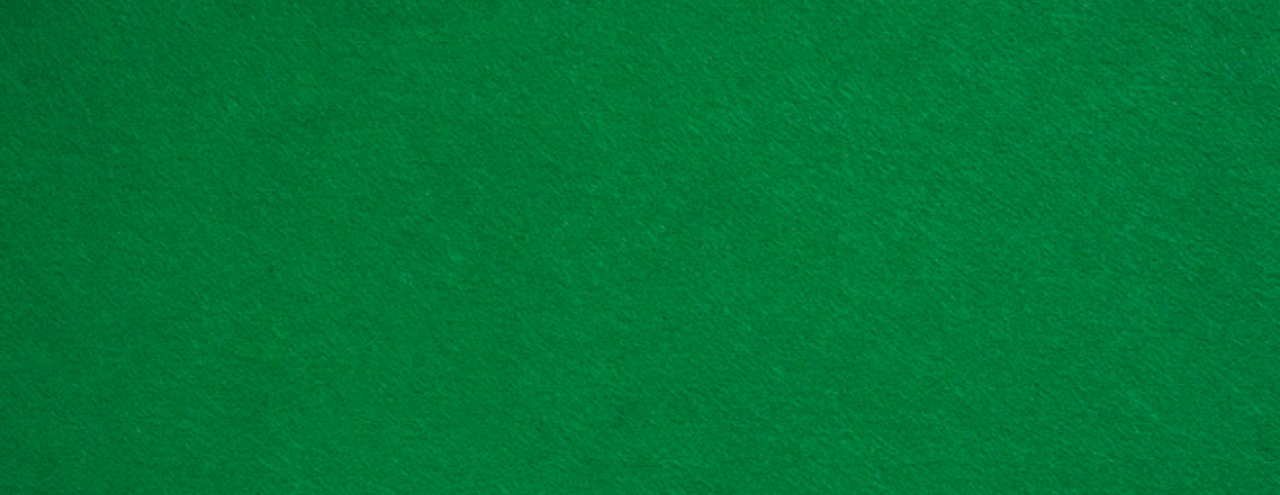
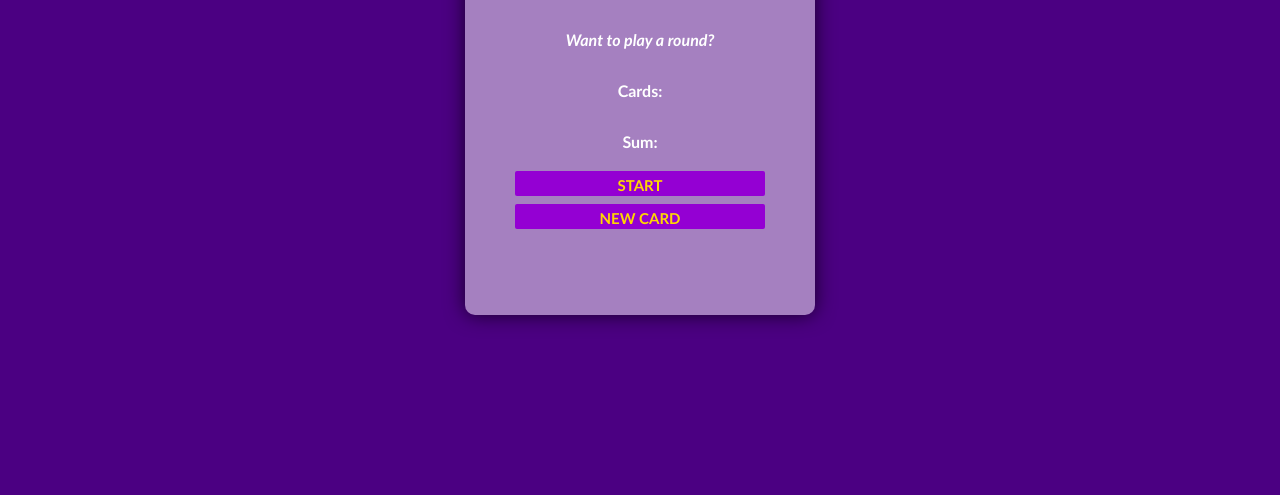
Before and after one commit to judiemosinabre/Learn-JavaScript, a plain HTML site: page blackjackGame/index.html in a window 1280 px wide. Shown: the part 305-800 px from the top of the page. Drawn offline with Linux system fonts and the light colour scheme.

Commit message:
fixed some issues + new bg

```diff
--- a/blackjackGame/index.html
+++ b/blackjackGame/index.html
@@ -7,12 +7,15 @@
     <title>Blackjack Game</title>
 </head>
 <body>
+    <div class="container">
         <h1>Blackjack</h1>
         <p id="message-el">Want to play a round?</p>
         <p id="cards-el">Cards:</p>
         <p id="sum-el">Sum:</p>
         <button onclick="startGame()">START</button>
         <button onclick="newCard()">NEW CARD</button>
+        <p id="player-el"></p>
+    </div>
     <script src="index.js"></script>
 </body>
 </html>
--- a/blackjackGame/index.js
+++ b/blackjackGame/index.js
@@ -2,22 +2,42 @@ let messageEl = document.getElementById("message-el")
 let sumEl = document.getElementById("sum-el")
 let cardsEl = document.getElementById("cards-el")
 
+let player = {
+    name: "J-archives",
+    chips: 0
+}
 
-let firstCard = 10
-let secondCard = 8
-let cards = [firstCard,secondCard]
-let sum = firstCard + secondCard
+
+// let playerEl = document.getElementById("player-el")
+// playerEl.textContent = player.name + ": $" + player.chips
+
+let cards = []
+let sum = 0
 let hasBlackJack = false
-let isAlive = true
+let isAlive = false
 let message = ""
 
+function getRandomCard() {
+    let randomNumber = Math.floor(Math.random() * 13) + 1
+    return randomNumber
+}
 
 function startGame() {
-    cardsEl.textContent = "Cards: " + cards[0] + " " + cards[1]
+    isAlive = true
+    let firstCard = getRandomCard()
+    let secondCard = getRandomCard()
+    cards = [firstCard, secondCard]
+    sum = cards[0] + cards[1]
     renderGame()
 }
 
 function renderGame() {
+    cardsEl.textContent = "Cards: "
+
+    for (let i = 0; i < cards.length; i++) {
+        cardsEl.textContent += cards[i] + " "
+    }
+
     sumEl.textContent = "Sum: " + sum
 
     if (sum <= 20) {
@@ -35,8 +55,10 @@ function renderGame() {
 }
 
 function newCard() {
-    let newCards = 3
-    cardsEl.textContent += " " + newCards
-    sum += newCards
-    renderGame()
+    if (isAlive && !hasBlackJack){
+        let card = getRandomCard()
+        sum += card
+        cards.push(card)
+        renderGame()
+    }
 }
--- a/blackjackGame/styles.css
+++ b/blackjackGame/styles.css
@@ -1,5 +1,5 @@
-body{
-    background-image: url("images/table.png");
+/* body{
+    background-image: url("images/purple-table.png");
     background-size: cover;
     font-family: 'Trebuchet MS', 'Lucida Sans Unicode', 'Lucida Grande', 'Lucida Sans', Arial, sans-serif;
     text-align: center;
@@ -7,10 +7,43 @@ body{
     font-weight: bold;
     margin: auto;
 
+} */
+
+
+body, html {
+    /* background-image: url("images/purple-table.png"); */
+    background-color: #4B0082;
+    background-size: cover;
+    font-family: 'Trebuchet MS', 'Lucida Sans Unicode', 'Lucida Grande', 'Lucida Sans', Arial, sans-serif;
+    height: 100%;
+    margin: 0;
+    display: flex;
+    justify-content: center;
+    align-items: center;
+    color: white;
+    font-weight: bold;
+    gap: 5px;
+}
+
+.container {
+    display: flex;
+    flex-direction: column;
+    align-items: center;
+    justify-content: center;
+    background-color: rgba(255, 255, 255, 0.5);
+    width: 250px;
+    padding: 50px;
+    border-radius: 10px;
+    box-shadow: 0px 0px 20px rgba(0, 0, 0, 0.699);
+
 }
 
 h1 {
-    color: goldenrod;
+    color: gold;
+    font-size: 45px;
+    margin-top: 5px;
+    font-weight: bold;
+
 }
 
 #message-el {
@@ -19,17 +52,19 @@ h1 {
 }
 
 button {
-    background-color: goldenrod;
-    border: goldenrod;
+    font-family: 'Trebuchet MS', 'Lucida Sans Unicode', 'Lucida Grande', 'Lucida Sans', Arial, sans-serif;
+    background-color: #9400D3;
+    border: gold;
     border-radius: 2px;
     font-weight: bold;
-    color: #016f32;
-    width: 150px;
+    font-size: 15px;
+    color: gold;
+    width: 250px;
     height: 25px;
     padding-top: 5px;
     padding-bottom: 5px;
-    margin-bottom: 2px;
-    margin-top: 2px;
+    margin-bottom: 4px;
+    margin-top: 4px;
 }
 
 button:hover {
```
Lines whose indentation alone changed are shown as unchanged.
